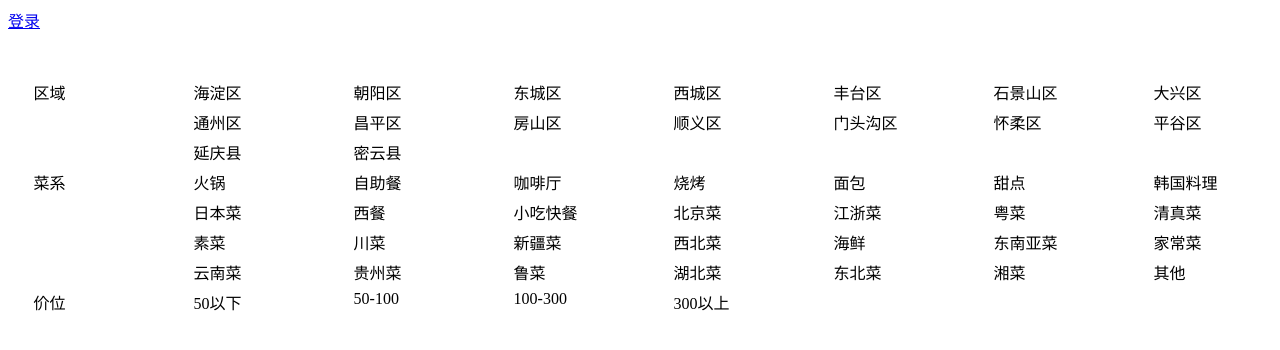
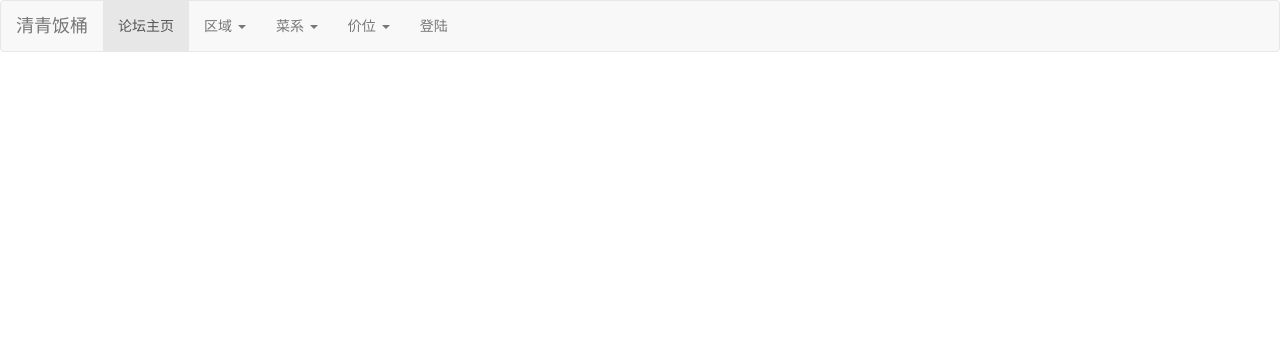
Before and after one commit to flyingonly/fantong, a Django app: template fantong/fantongbbs/templates/indexbase.html in a window 1280 px wide. Shown: the top 350 px of the page. Run offline with Django 3.2, Linux system fonts and the light colour scheme; the template is opened without the code that fills it, so the values that code supplies are empty; some libraries are stand-ins or nearby versions.

Commit message:
Bootstrap index

```diff
--- a/fantong/fantongbbs/templates/indexbase.html
+++ b/fantong/fantongbbs/templates/indexbase.html
@@ -16,82 +16,102 @@
 	<script type="text/javascript" src="{% static "fantongbbs/myjs.js" %}"></script>
 	{% endblock %}
 	<link rel="stylesheet" type="text/css" href = "{% static "fantongbbs/indexbase.css" %}"/>
+	<link href="http://apps.bdimg.com/libs/bootstrap/3.3.0/css/bootstrap.min.css" rel="stylesheet">
+	<script src="http://apps.bdimg.com/libs/jquery/2.0.0/jquery.min.js"></script>
+	<script src="http://apps.bdimg.com/libs/bootstrap/3.3.0/js/bootstrap.min.js"></script>
 </head>
 
 <body>
-	<div class="head">
-		{% if user.user.is_authenticated %}
-		<div id="personal">
-			<a href="/personal/{{user}}">个人主页</a>
+	<nav class="navbar navbar-default" role="navigation">
+		<div class="navbar-header">
+			<a class="navbar-brand" href="#">清青饭桶</a>
 		</div>
-		<div id="logout">
-			<a href="/accounts/logout">登出</a>
+		<div class="kind">
+			<ul class="nav navbar-nav">
+				<li class="active"><a href="#">论坛主页</a></li>
+				<li class="dropdown">
+					<a href="#" class="dropdown-toggle" data-toggle="dropdown">
+						区域
+						<b class="caret"></b>
+					</a>
+					<ul class="dropdown-menu">
+						<li><a href="#">海淀区</a></li>
+						<li><a href="#">朝阳区</a></li>
+						<li><a href="#">东城区</a></li>
+						<li><a href="#">西城区</a></li>
+						<li><a href="#">丰台区</a></li>
+						<li><a href="#">石景山区</a></li>
+						<li><a href="#">大兴区</a></li>
+						<li><a href="#">通州区</a></li>
+						<li><a href="#">昌平区</a></li>
+						<li><a href="#">房山区</a></li>
+						<li><a href="#">顺义区</a></li>
+						<li><a href="#">门头沟区</a></li>
+						<li><a href="#">怀柔区</a></li>
+						<li><a href="#">平谷区</a></li>
+						<li><a href="#">延庆县</a></li>
+						<li><a href="#">密云县</a></li>
+					</ul>
+				</li>
+				<li class="dropdown">
+					<a href="#" class="dropdown-toggle" data-toggle="dropdown">
+						菜系
+						<b class="caret"></b>
+					</a>
+					<ul class="dropdown-menu">
+						<li><a href="#">火锅</a></li>
+						<li><a href="#">自助餐</a></li>
+						<li><a href="#">咖啡厅</a></li>
+						<li><a href="#">海鲜</a></li>
+						<li><a href="#">烧烤</a></li>
+						<li><a href="#">面包</a></li>
+						<li><a href="#">甜点</a></li>
+						<li><a href="#">韩国料理</a></li>
+						<li><a href="#">日本菜</a></li>
+						<li><a href="#">西餐</a></li>
+						<li><a href="#">小吃快餐</a></li>
+						<li><a href="#">北京菜</a></li>
+						<li><a href="#">江浙菜</a></li>
+						<li><a href="#">粤菜</a></li>
+						<li><a href="#">清真菜</a></li>
+						<li><a href="#">素菜</a></li>
+						<li><a href="#">川菜</a></li>
+						<li><a href="#">新疆菜</a></li>
+						<li><a href="#">西北菜</a></li>
+						<li><a href="#">东南亚菜</a></li>
+						<li><a href="#">家常菜</a></li>
+						<li><a href="#">云南菜</a></li>
+						<li><a href="#">贵州菜</a></li>
+						<li><a href="#">鲁菜</a></li>
+						<li><a href="#">湖北菜</a></li>
+						<li><a href="#">东北菜</a></li>
+						<li><a href="#">湘菜</a></li>
+						<li><a href="#">其他</a></li>
+					</ul>
+				</li>
+				<li class="dropdown">
+					<a href="#" class="dropdown-toggle" data-toggle="dropdown">
+						价位
+						<b class="caret"></b>
+					</a>
+					<ul class="dropdown-menu">
+						<li><a href="#">50以下</a></li>
+						<li><a href="#">50-100</a></li>
+						<li><a href="#">100-300</a></li>
+						<li><a href="#">300以上</a></li>
+					</ul>
+				</li>
+				<ul class="nav navbar-nav navbar-right">
+					{% if user.user.is_authenticated %}
+					<li><a href="/personal/{{user}}">个人主页</a></li>
+					<li><a href="/accounts/logout">登出</a></li>
+					{% else %}
+					<li><a href="/accounts/login">登陆</a></li>
+					{% endif %}
+				</ul>
+			</ul>
 		</div>
-		{% else %}
-		<div id="login">
-			<a href="/accounts/login">登录</a>
-		</div>
-		{% endif %}
-	</div>
-	<div class="topbar">
-		<div id="district">
-			<div class="rowone colone">区域</div>
-			<div class="rowone coltwo">海淀区</div>
-			<div class="rowone colthree">朝阳区</div>
-			<div class="rowone colfour">东城区</div>
-			<div class="rowone colfive">西城区</div>
-			<div class="rowone colsix">丰台区</div>
-			<div class="rowone colseven">石景山区</div>
-			<div class="rowone coleight">大兴区</div>
-			<div class="rowtwo coltwo">通州区</div>
-			<div class="rowtwo colthree">昌平区</div>
-			<div class="rowtwo colfour">房山区</div>
-			<div class="rowtwo colfive">顺义区</div>
-			<div class="rowtwo colsix">门头沟区</div>
-			<div class="rowtwo colseven">怀柔区</div>
-			<div class="rowtwo coleight">平谷区</div>
-			<div class="rowthree coltwo">延庆县</div>
-			<div class="rowthree colthree">密云县</div>
-		</div>
-		<div id="style">
-			<div class="rowfour colone">菜系</div>
-			<div class="rowfour coltwo">火锅</div>
-			<div class="rowfour colthree">自助餐</div>
-			<div class="rowfour colfour">咖啡厅</div>
-			<div class="rowfour colfive">烧烤</div>
-			<div class="rowfour colsix">面包</div>
-			<div class="rowfour colseven">甜点</div>
-			<div class="rowfour coleight">韩国料理</div>
-			<div class="rowfive coltwo">日本菜</div>
-			<div class="rowfive colthree">西餐</div>
-			<div class="rowfive colfour">小吃快餐</div>
-			<div class="rowfive colfive">北京菜</div>
-			<div class="rowfive colsix">江浙菜</div>
-			<div class="rowfive colseven">粤菜</div>
-			<div class="rowfive coleight">清真菜</div>
-			<div class="rowsix coltwo">素菜</div>
-			<div class="rowsix colthree">川菜</div>
-			<div class="rowsix colfour">新疆菜</div>
-			<div class="rowsix colfive">西北菜</div>
-			<div class="rowsix colsix">海鲜</div>
-			<div class="rowsix colseven">东南亚菜</div>
-			<div class="rowsix coleight">家常菜</div>
-			<div class="rowseven coltwo">云南菜</div>
-			<div class="rowseven colthree">贵州菜</div>
-			<div class="rowseven colfour">鲁菜</div>
-			<div class="rowseven colfive">湖北菜</div>
-			<div class="rowseven colsix">东北菜</div>
-			<div class="rowseven colseven">湘菜</div>
-			<div class="rowseven coleight">其他</div>
-		</div>
-		<div id="price">
-			<div class="roweight colone">价位</div>
-			<div class="roweight coltwo">50以下</div>
-			<div class="roweight colthree">50-100</div>
-			<div class="roweight colfour">100-300</div>
-			<div class="roweight colfive">300以上</div>
-		</div>
-	</div>
+	</nav>
 	<div class="content">
 		{% block content %}{% endblock %}
 	</div>
```
